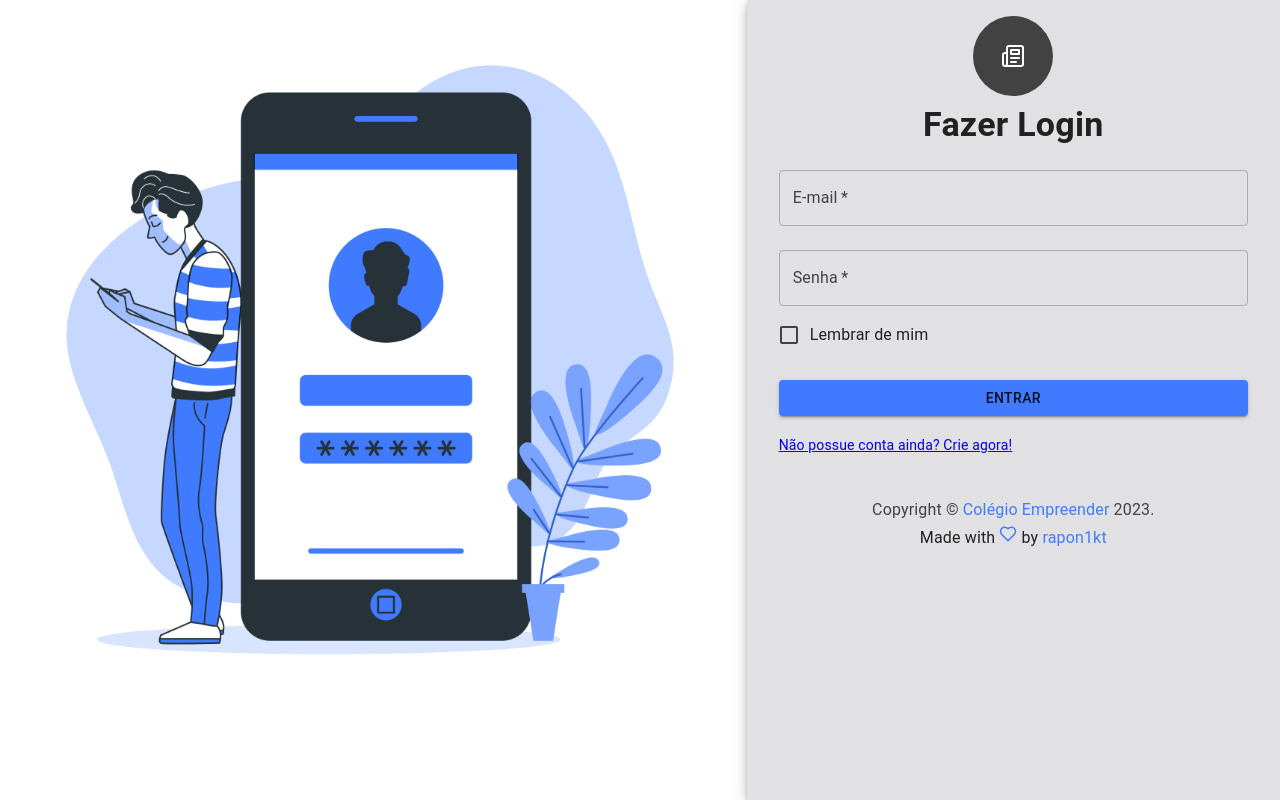
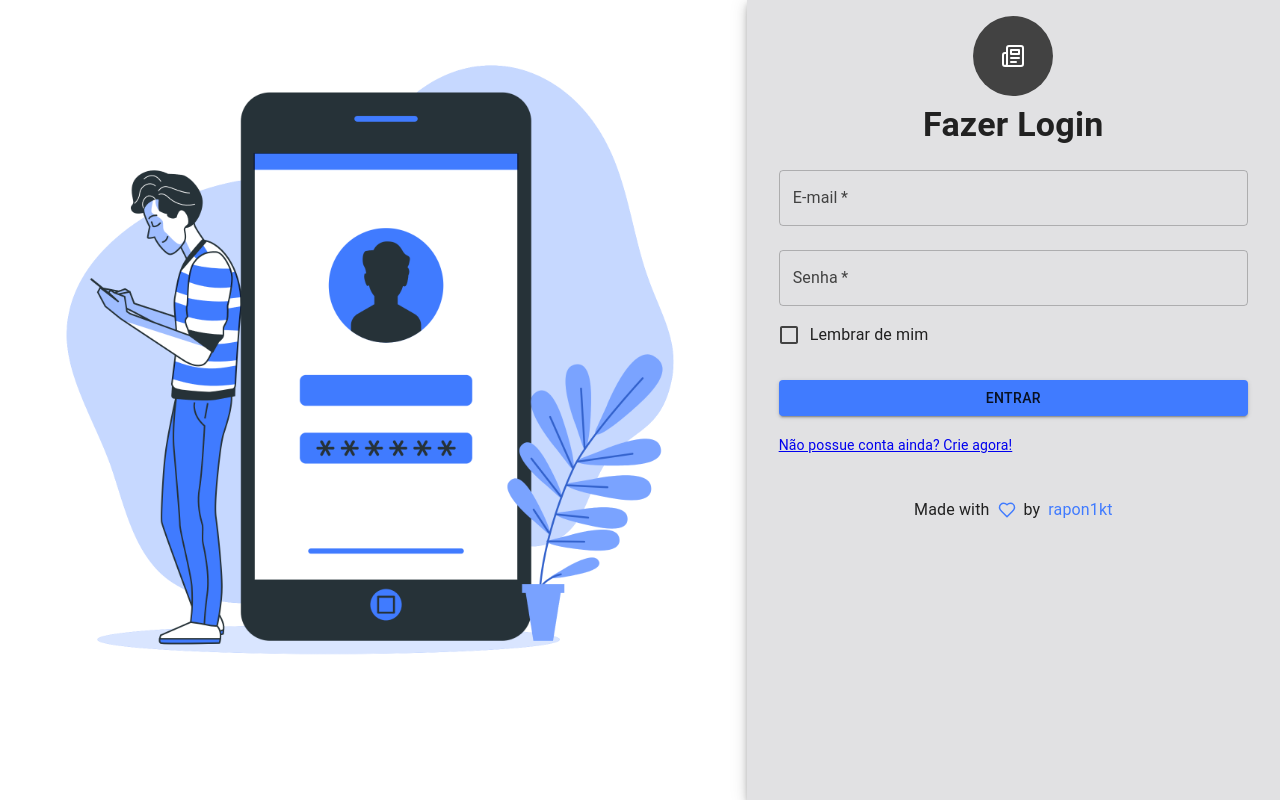
Before and after one commit to rapon1kt/Blog, a Next.js app in the folder client/: page /login in a window 1280 px wide. Built offline with nearby package versions, Linux system fonts and the light colour scheme.

Commit message:
refactor: remove copy of empreender

```diff
--- a/client/src/components/copyright/copyright.tsx
+++ b/client/src/components/copyright/copyright.tsx
@@ -1,13 +1,6 @@
 "use client";
-import {
-	Typography,
-	Link,
-	SxProps,
-	Stack,
-	Container,
-	useTheme,
-} from "@mui/material";
-import { Heart, Instagram } from "lucide-react";
+import { Typography, Link, SxProps, Container, useTheme } from "@mui/material";
+import { Heart } from "lucide-react";
 
 export default function Copyright({ props }: { props?: SxProps }) {
 	const theme = useTheme();
@@ -27,24 +20,15 @@ export default function Copyright({ props }: { props?: SxProps }) {
 				...props,
 			}}
 		>
-			<Stack>
-				<Typography variant="subtitle1" color="text.secondary">
-					{"Copyright © "}
-					<Link
-						href="https://colegioempreender.com.br"
-						sx={{ textDecoration: "none", color: "alternative" }}
-					>
-						Colégio Empreender
-					</Link>{" "}
-					{new Date().getFullYear()}
-					{"."}
-				</Typography>
-			</Stack>
-			<Stack>
 			<Typography
 				variant="subtitle1"
 				color="text.primary"
-					sx={{ dislay: "flex", alinItems: "center", justifyContent: "center" }}
+				sx={{
+					display: "flex",
+					alignItems: "center",
+					justifyContent: "center",
+					gap: 1,
+				}}
 				gutterBottom
 			>
 				Made with <Heart color={alternative} size={18} /> by{" "}
@@ -55,7 +39,6 @@ export default function Copyright({ props }: { props?: SxProps }) {
 					rapon1kt
 				</Link>
 			</Typography>
-			</Stack>
 		</Container>
 	);
 }
```
Lines whose indentation alone changed are shown as unchanged.
